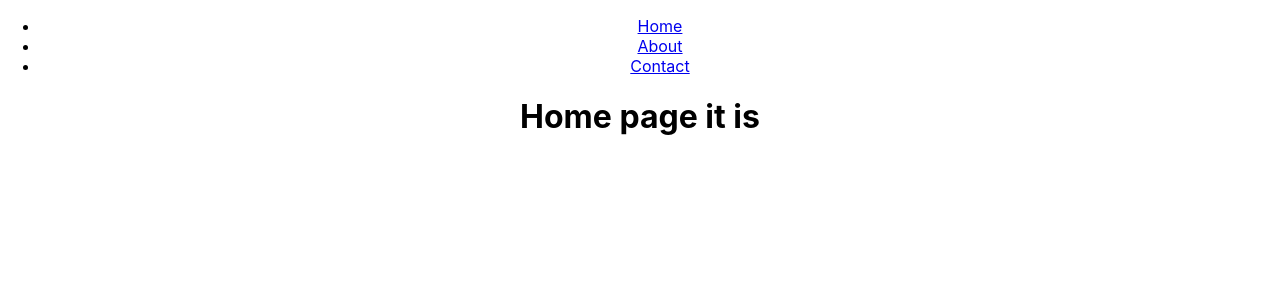
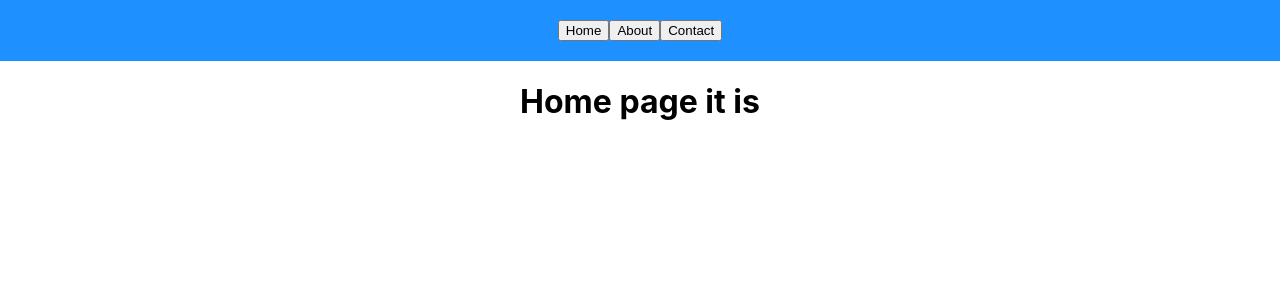
Before and after one commit to SatyaBunty/EasyImages, a React (Create React App) app: page /home in a window 1280 px wide. Shown: the top 300 px of the page. Built offline with nearby package versions, Linux system fonts and the light colour scheme.

Commit message:
Initialized header designs

```diff
--- a/src/CustomControls/Header.js
+++ b/src/CustomControls/Header.js
@@ -1,19 +1,44 @@
 import React from 'react';
 import ReactDOM from 'react-dom';
-import { Link } from 'react-router-dom'
+import { Link, useHistory } from 'react-router-dom'
 
-class Header extends React.Component {
-   render() {
-      return (
-         <div>
-            <ul>
-            <li><Link to="/home">Home</Link></li>
-            <li><Link to="/about">About</Link></li>
-            <li><Link to="/contact">Contact</Link></li>
-            </ul>
-            {/* {this.props.children} */}
-         </div>
-      )
-   }
+const Header = (props) => {
+//    render() {
+       const history = useHistory();
+       const uiStyles = {
+        headerBackgroundStyle:{
+            color: "white",
+            backgroundColor: "DodgerBlue",
+            padding: "10px",
+            fontFamily: "Arial"
+           },
+           headerButtonHolderStyle:{
+            // float:"left",
+            alignItems:"left",
+               color: "white",
+               backgroundColor: "DodgerBlue",
+               padding: "10px",
+               fontFamily: "Arial"
+              },
+           buttonStyle: {
+        }
+       };
+       const uiMain = (
+        <div style={uiStyles.headerBackgroundStyle}>
+            <div style={uiStyles.headerButtonHolderStyle}>
+            <button style={uiStyles.buttonStyle} onClick={()=>{ history.push("/home");}}>Home</button>
+            <button style={uiStyles.buttonStyle} onClick={()=>{ history.push("/about");}}>About</button>
+            <button style={uiStyles.buttonStyle} onClick={()=>{ history.push("/contact");}}>Contact</button>
+            </div>
+           {/* <ul>
+           <li><Link to="/home">Home</Link></li>
+           <li><Link to="/about">About</Link></li>
+           <li><Link to="/contact">Contact</Link></li>
+           </ul> */}
+           {/* {this.props.children} */}
+        </div>
+       );
+      return uiMain;
+//    }
 }
 export default Header;
--- a/src/Views/About/AboutPage.js
+++ b/src/Views/About/AboutPage.js
@@ -1,10 +1,13 @@
 import React from 'react';
+import Header from '../../CustomControls/Header';
 
 const AboutPage = (props) => {
       return (
          <div>
-            {/* <Header /> */}
-            <h1>This is about page</h1>
+            <Header />
+            <div>
+                <h1>This is about page</h1>
+            </div>
          </div>
       )
 }
--- a/src/Views/Contact/ContactPage.js
+++ b/src/Views/Contact/ContactPage.js
@@ -1,10 +1,13 @@
 import React from 'react';
+import Header from '../../CustomControls/Header';
 
 const ContactPage = (props) => {
       return (
          <div>
-            {/* <Header /> */}
-            <h1>This is contact page</h1>
+             <Header />
+             <div>
+                 <h1>This is contact page</h1>
+             </div>
          </div>
       )
 }
--- a/src/Views/Home/HomePage.js
+++ b/src/Views/Home/HomePage.js
@@ -7,7 +7,7 @@ class HomePage extends React.Component {
    render() {
       return (
          <div>
-            {/* <Header /> */}
+            <Header />
             <div>
                <h1>Home page it is</h1>
             </div>
--- a/src/Views/Main/MainPage.js
+++ b/src/Views/Main/MainPage.js
@@ -8,7 +8,7 @@ import HomePage from "../Home/HomePage";
 const MainPage = (props) => {
     return (
       <BrowserRouter>
-      <Header />
+      {/* <Header /> */}
       {/* <Route path="/"><HomePage /></Route> */}
       <Route exact path="/">
         <Redirect to="/home" />
```
